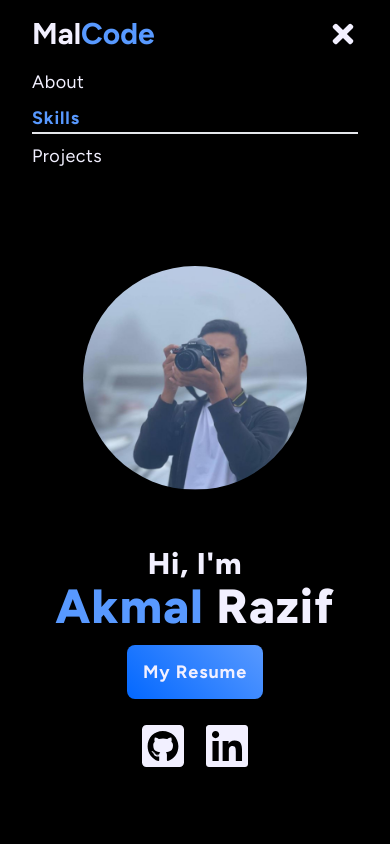
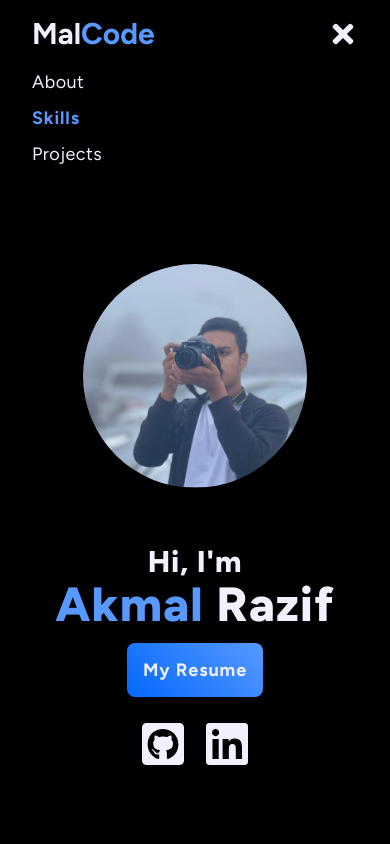
Before and after one commit to MuhdNurAkmal/akmalrazif, a React (Vite) app: page / in a window 390 px wide. Both pictures are taken after a click on the button 343 px from the left and 34 px from the top of the page. Shown: the top 844 px of the page. Built offline with nearby package versions, Linux system fonts and the light colour scheme; no server answers.

Commit message:
update portfolio

```diff
--- a/src/components/NavBar.jsx
+++ b/src/components/NavBar.jsx
@@ -49,7 +49,7 @@ const NavBar = () => {
                   onSetActive={() => handleSetActive(id)}
                   className={`capitalize text-lg tracking-wide cursor-pointer transition duration-300 ${
                     activeLink === id
-                      ? "text-accentText font-bold border-b-2 tracking-wider"
+                      ? "text-accentText font-bold tracking-wider sm:border-b-2"
                       : "hover:text-accentText"
                   }`}
                 >
```
